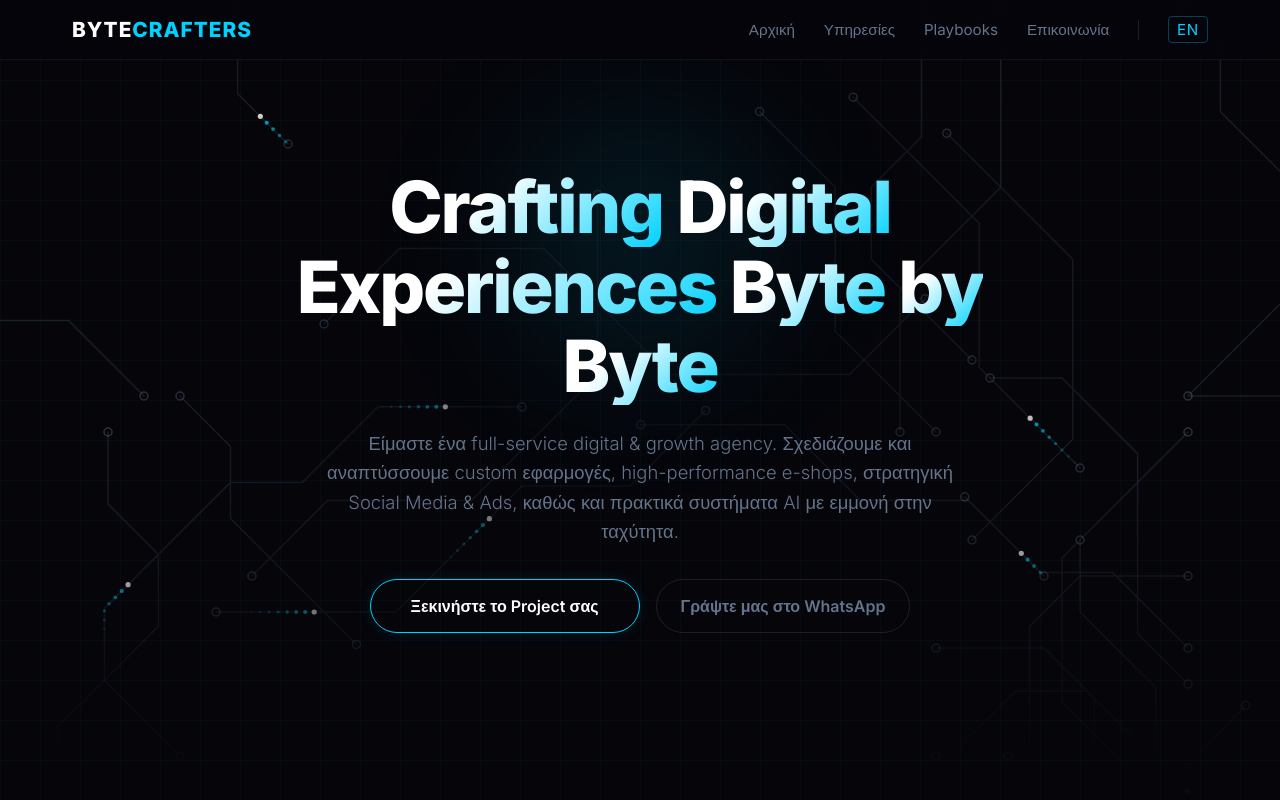
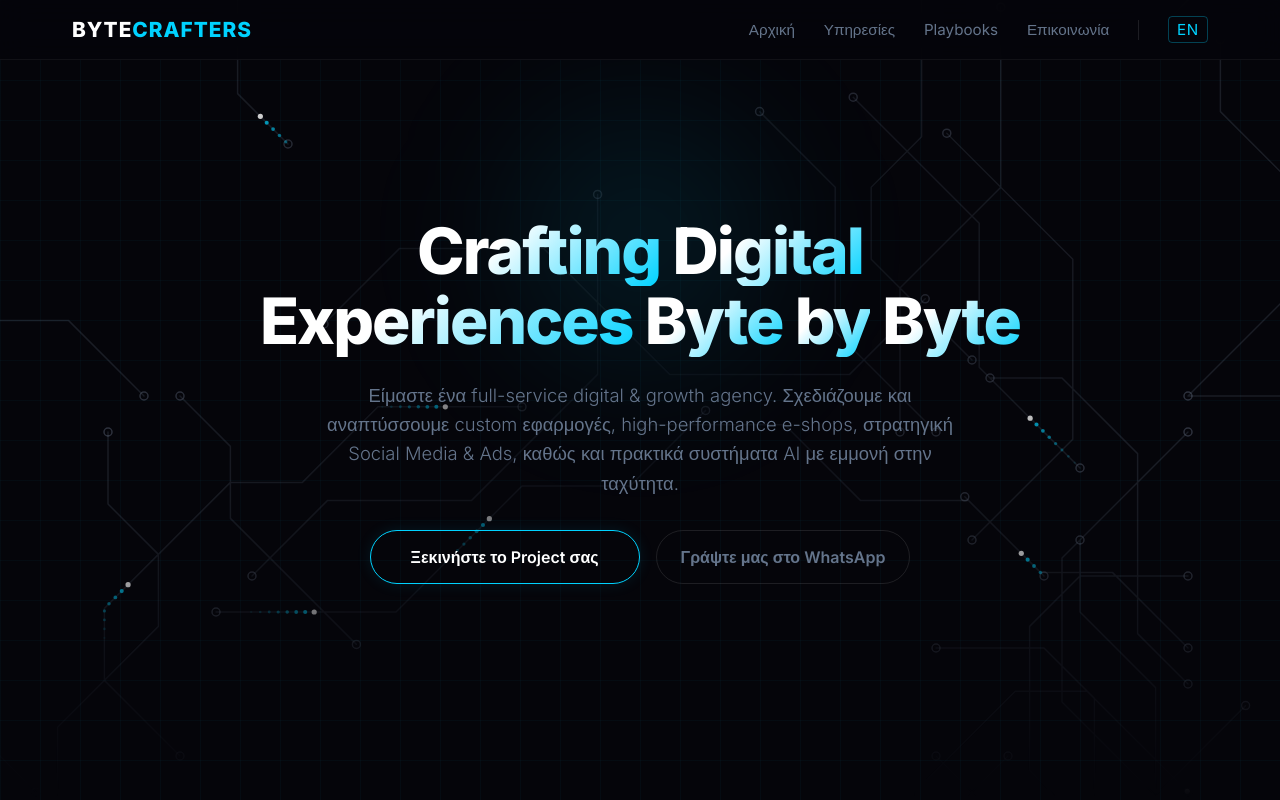
Before and after one commit to bbytecrafters/bytecrafters-site, an Astro site: page / in a window 1280 px wide. Shown: the top 800 px of the page. Built offline with nearby package versions, Linux system fonts and the light colour scheme; Astro itself is replaced by a stand-in of ours.

Commit message:
Fix mobile responsive CSS typos

```diff
--- a/src/styles/global.css
+++ b/src/styles/global.css
@@ -175,7 +175,7 @@ main, section {
 }
 
 .hero-content h1 {
-    font-size.clamp(2.5rem, 5vw, 4.5rem);
+    font-size:clamp(2.5rem, 5vw, 4.5rem);
     font-weight: 800;
     line-height: 1.1;
     margin-bottom: 1.5rem;
```
